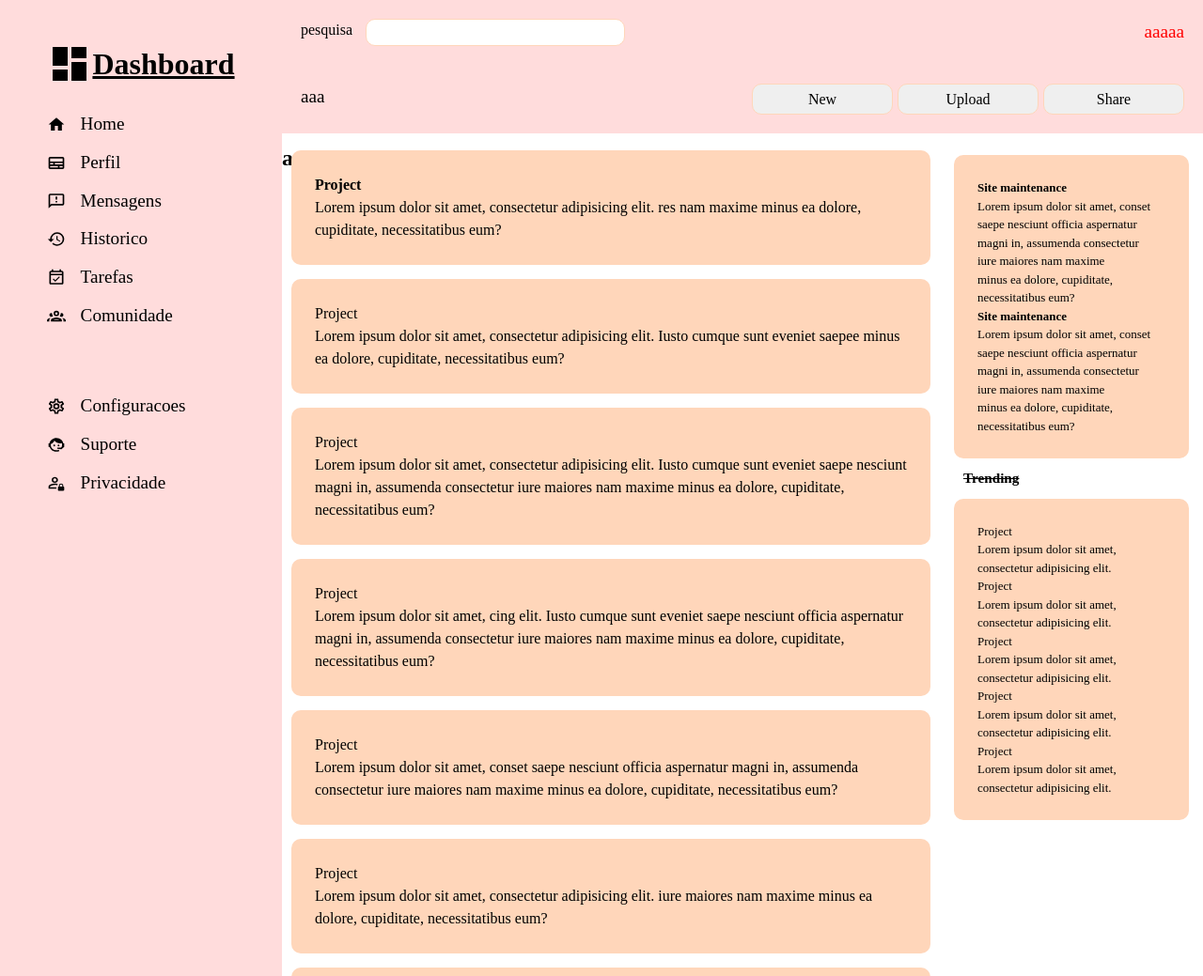
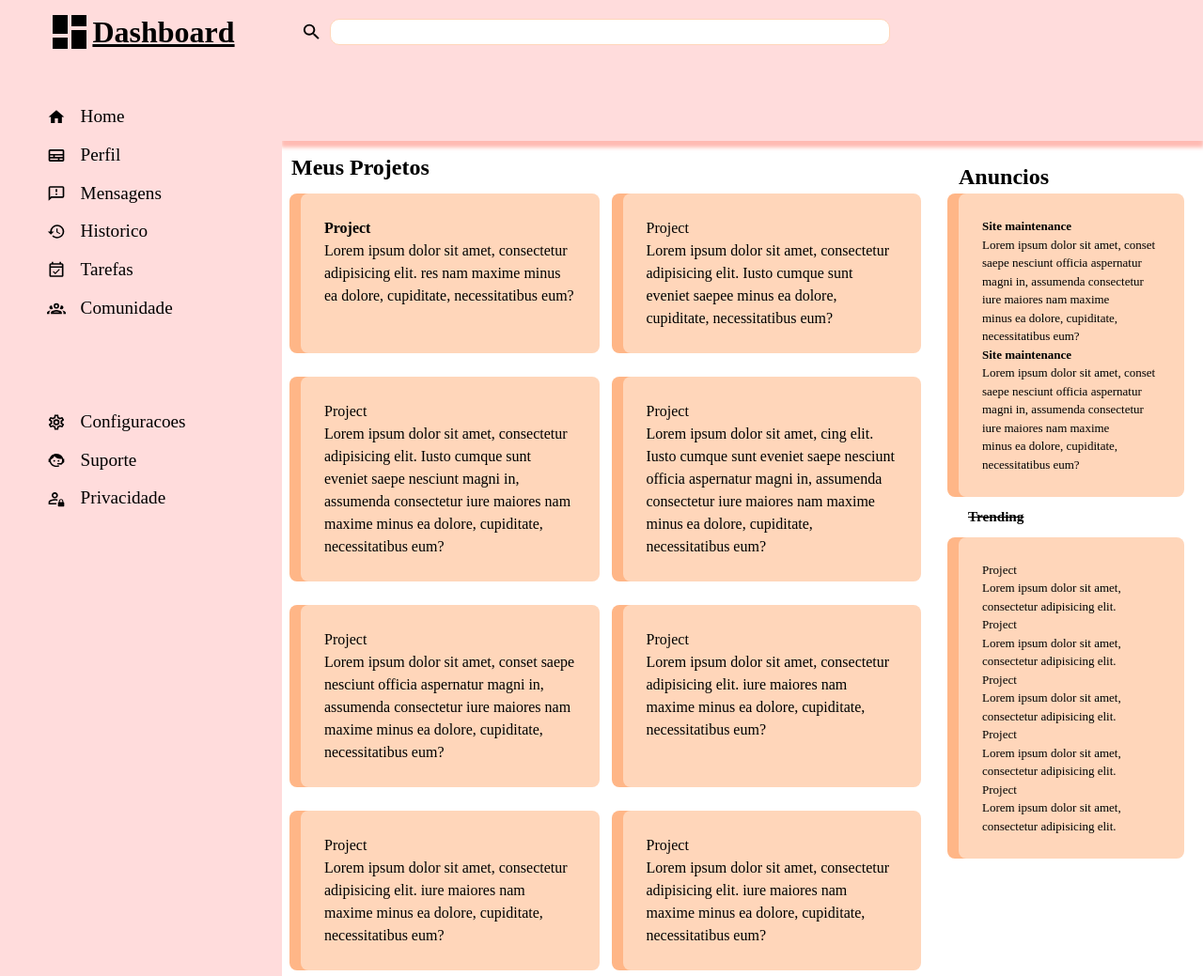
Before and after one commit to Blastonn/Admin-dashboard, a plain HTML site: page index.html in a window 1280 px wide. Shown: the top 1039 px of the page at 94% size. Drawn offline with Linux system fonts and the light colour scheme.

Commit message:
Feat - Adicionar barra de pesquisa e stick na sidebar
Adicionada a barra de pesquisa e position stick
na barra lateral.

```diff
--- a/index.html
+++ b/index.html
@@ -11,15 +11,10 @@
         <header class="container-menu">
             <nav class="menu">
                 <ul class="menu-perfil">
-                    <label for="search">pesquisa</label>
-                    <input type="search" name="search-bar" id="search">
-                    <li>aaaaa</li>
-                </ul>
-                <ul class="menu-links">
-                    <li>aaa</li>
-                    <button>New</button>
-                    <button>Upload</button>
-                    <button>Share</button>
+                    <form action="#" method="post" class="search-box">
+                        <label for="search"><img src="icons/magnify.svg" alt="search"></label>
+                        <input type="search" name="search-bar" id="search">
+                    </form>
                 </ul>
             </nav>
         </header>
@@ -46,8 +41,6 @@
                 <li>
                     <img src="icons/account-group-outline.svg" alt="comunidade">Comunidade
                 </li>
-            </ul>
-            <ul class="menu-opcoes">
                 <li>
                     <img src="icons/cog-outline.svg" alt="config"> Configuracoes
                 </li>
@@ -59,8 +52,8 @@
                 </li>
             </ul>
         </aside>
-        <h2>a</h2>
-
+    <section>
+        <h2>Meus Projetos</h2>
         <div class="container-card">
             <div class="card">
                 <p><strong>Project</strong></p>
@@ -113,7 +106,10 @@
                     eum?</p>
             </div>
         </div>
+    </section>
             <aside class="anuncios-card">
+                <h2>Anuncios</h2>
+
                 <div class="card">
                     <p><strong>Site maintenance</strong></p>
                     <p>Lorem ipsum dolor sit amet, conset saepe nesciunt officia aspernatur magni in,
--- a/style.css
+++ b/style.css
@@ -44,12 +44,15 @@ h1, h2, h3, h4, h5, h6 {
 
 }
 
+section{
+    padding: 10px;
+}
 
 .side-bar{
     display: grid;
-    grid-template-rows: 100px 300px;
+    grid-template-rows: 100px 400px;
     justify-content: center;
-    padding: 18px;
+    padding: 10px;
     background-color: #FFDCDC;
     grid-column: 1;
     width: max(250px,100%);
@@ -59,13 +62,16 @@ h1, h2, h3, h4, h5, h6 {
 }
 
 h2{
-    grid-column: 2;
-    grid-row: 2;
+
     font-size: 1.5rem;
 }
+
+
 .side-bar > ul{
     display: grid;
     list-style: none;
+    position: sticky;
+    top: 80px;
     padding: 0;
     text-align: left;
     align-content: flex-start;
@@ -73,23 +79,48 @@ h2{
     gap: 12px;
 }
 
+.side-bar li:nth-child(6){
+    margin-bottom: 5rem;
+}
+
+
 .container-menu{
     display: grid;
     grid-column: 2 / 4;
     grid-row: 1;
-    grid-template-rows: repeat(2, 1fr);
-    align-items: center;
-    align-self: start;
+    box-shadow: 0px 6px 4px 1px rgba(255,139,125,0.59);
+    padding: 20px;
+    grid-template-columns: 2fr 1fr;
+    grid-template-rows: 1fr 1fr;
     background-color: #FFDCDC;
 }
 
+.menu ul{
+    padding: 0;
+}
+.search-box{
+    display: flex;
+    align-items: center;
+    gap: 8px;
+}
 
-.menu{
-    display: grid;
-    grid-column: 1 / 2;
-    grid-row: 1/3;
-    color: black;
+input{
+    width: 100%;
+
 }
+
+.search-box > label img{
+    width: clamp(0.4rem, 1.5rem, 3rem);
+}
+
+/*
+.menu-links li:first-child{
+    width: 10%;
+    border-radius: 100%;
+    height: 50px;
+    background-color: black;
+}
+
 .menu .menu-links {
     display: grid;
     grid-template-columns: 1fr 150px 150px 150px;
@@ -99,19 +130,12 @@ h2{
     list-style: none;
     grid-column: 1/2;
     grid-row: 2;
-}
+} */
 
-.menu .menu-perfil{
-    display: grid;
-    list-style: none;
-    padding: 20px;
-    grid-template-columns: repeat(1, 1fr) repeat(3, 4fr);
-}
-
-.menu .menu-perfil > li {
+/* .menu .menu-perfil > li {
     grid-column: 5;
     color: red;
-}
+} */
 
 input{
     display: flex;
@@ -130,7 +154,10 @@ button{
 h1{
     display: flex;
     align-items: center;
+    position: sticky;
+    top: 10px;
     text-decoration: underline;
+    align-self: flex-start;
     font-size: clamp(1.5rem, 3rem, 2rem);
 }
 
@@ -141,8 +168,8 @@ h1 > img{
 
 .container-card{
     display: grid;
-    grid-template-columns: repeat(auto-fit, minmax(350px, 1fr));
-    gap: 15px;
+    grid-template-columns: repeat(auto-fit, minmax(300px, 1fr));
+    gap: 25px;
     padding: 10px;
     grid-column: 2;
     grid-row: 2 / 3;
@@ -152,16 +179,14 @@ h1 > img{
 .card{
     background-color: #FFD6BA;
     padding: 25px;
-    border-radius: 10px;
-
+    border-radius: 8px;
+    box-shadow: -12px 0px 0px 0px #FFB687;    ;
 }
 
 .anuncios-card{
     grid-column: 3;
     grid-row: 2 / 4;
-    padding: 15px;
-
-    height: 100%;
+    padding: 20px;
     font-size: small;
 }
 
```
Also changed, not shown: icons/magnify.svg (added).
